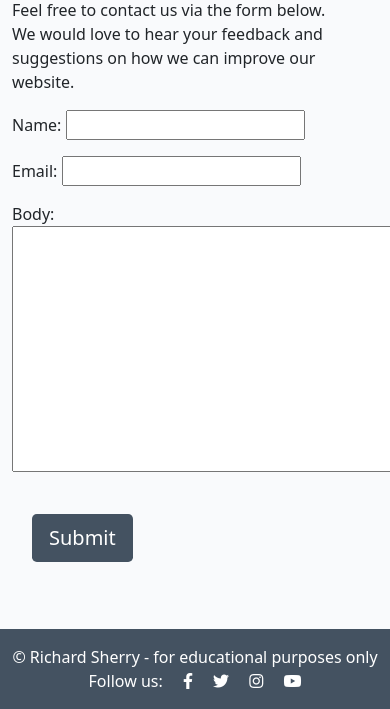
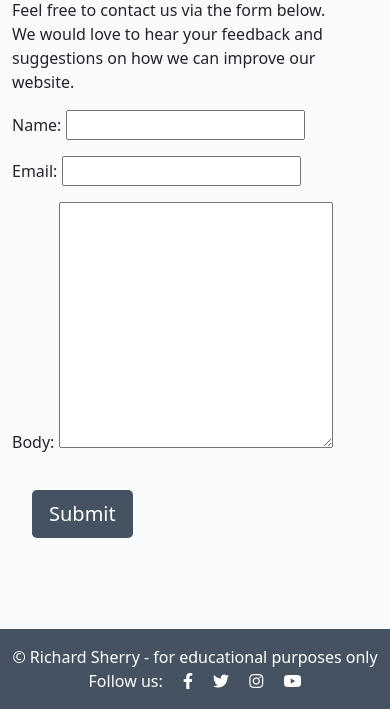
Before and after one commit to sherryrich/heard-it, a Django app: page /contact/ in a window 390 px wide; the page is wider, and only the part inside the window is pictured. Shown: the part 135-844 px from the top of that part. Run offline with Django 3.2, Linux system fonts and the light colour scheme.

Commit message:
updated credit for articles in README, reduced textarea on contact on sm devices

```diff
--- a/blog/forms.py
+++ b/blog/forms.py
@@ -8,6 +8,7 @@ class CommentForm(forms.ModelForm):
         model = Comment
         fields = ('body',)
 
+
 class ContactForm(forms.ModelForm):
     class Meta:
         model = Contact
--- a/blog/models.py
+++ b/blog/models.py
@@ -62,6 +62,7 @@ class Comment(models.Model):
     def __str__(self):
         return f"Comment {self.body} by {self.name}"
 
+
 class Contact(models.Model):
     name = models.CharField(max_length=80)
     email = models.EmailField()
--- a/static/css/style.css
+++ b/static/css/style.css
@@ -199,4 +199,7 @@ a.nav-link-active {
         width: 200px !important;
     }
 
+    textarea {
+        width: 75%;
+    }
 }
```
Also changed, not shown: README.md, blog/admin.py (line endings or trailing spaces), heardit/settings.py (line endings or trailing spaces).
